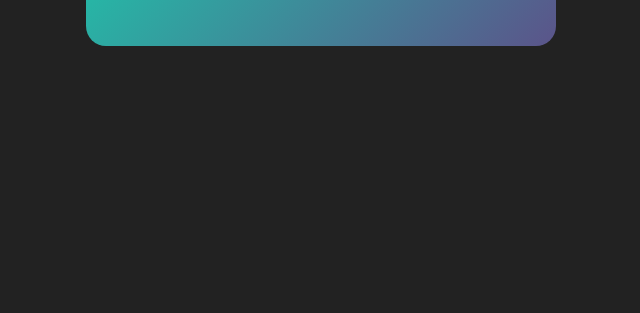
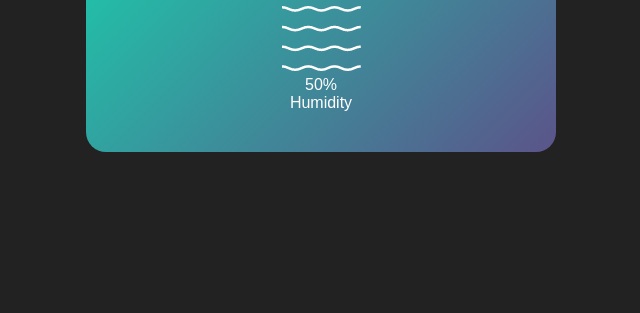
Before and after one commit to amaxwell97/weather-app, a plain HTML site: page index.html in a window 1280 px wide. Shown: the part 487-800 px from the top of the page, without its empty margins (319-959 px from the left). Drawn offline with Linux system fonts and the light colour scheme.

Commit message:
Add div.details to .weather with div.col for humidity

```diff
--- a/index.html
+++ b/index.html
@@ -15,6 +15,15 @@
                 <img src="images/rain.png" alt="rain-icon" class="weather-icon">
                 <h1 class="temp">60°F</h1>
                 <h2 class="city">Seattle</h2>
+                <div class="details">
+                    <div class="col">
+                        <img src="images/humidity.png" alt="humidity-icon">
+                        <div>
+                            <p class="humidity">50%</p>
+                            <p>Humidity</p>
+                        </div>
+                    </div>
+                </div>
             </div>
         </div>
     </body>
```
